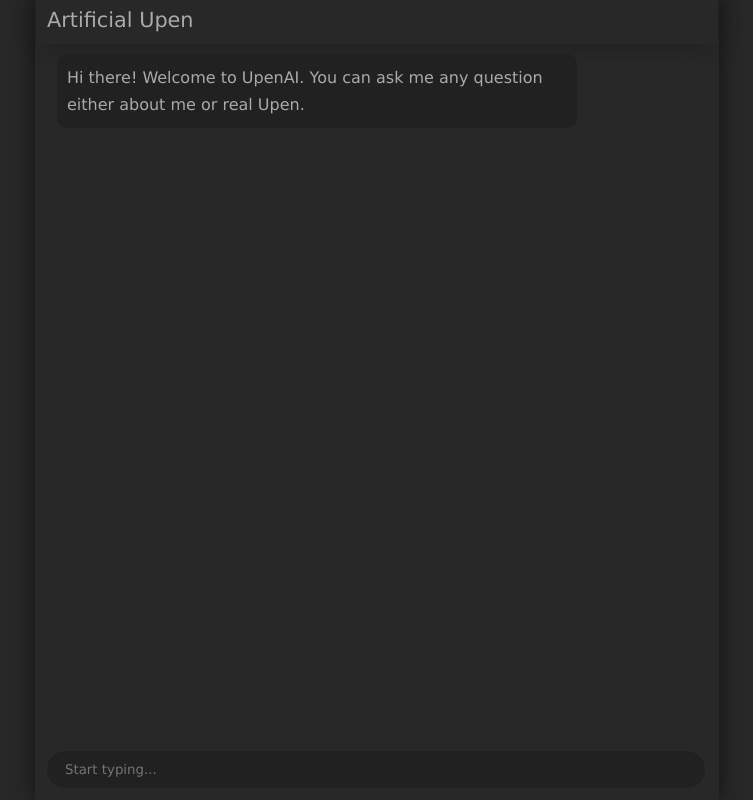
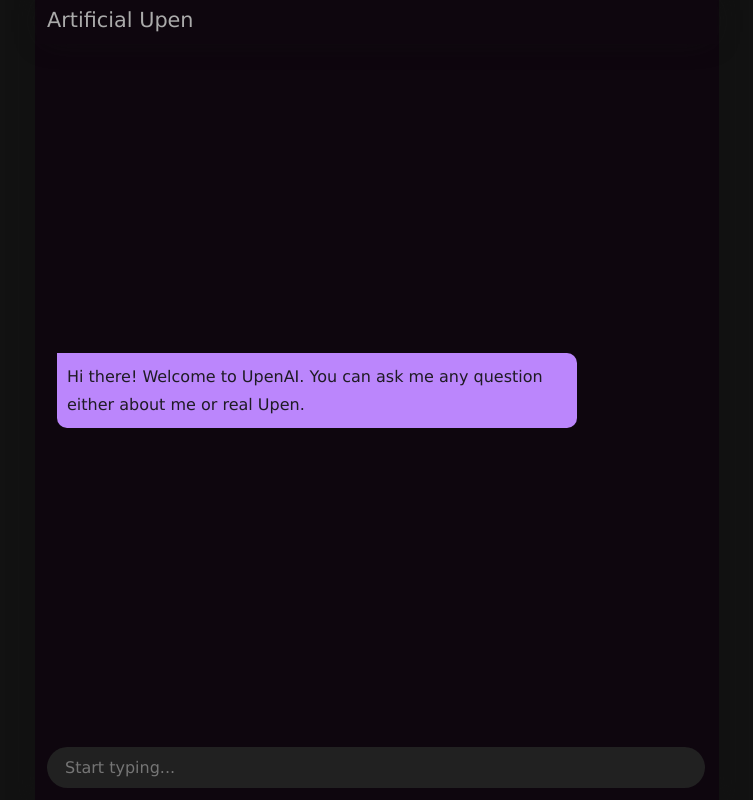
Before and after one commit to dhakalu/chat-with-me, a React (Create React App) app: page / in a window 1280 px wide. Shown: the whole page, without its empty margins (263-1016 px from the left). Built offline with nearby package versions, Linux system fonts and the light colour scheme; what @tensorflow/tfjs would draw is missing.

Commit message:
change styles

```diff
--- a/src/pages/chat/MessageWrapper.js
+++ b/src/pages/chat/MessageWrapper.js
@@ -2,10 +2,12 @@ import styled from 'styled-components'
 import Colors from '../../styles/Color'
 
 const MessageWrapper = styled.div`
-    background-color: ${props => props.isQuery ? 'blue' : Colors.primary};
+    background-color: ${props => props.isQuery ? Colors.secondary : Colors.primary};
     color: ${props => props.isQuery ? '#f0f0f0' : Colors.textPrimary};
     padding: 10px;
     border-radius: 10px;
+    border-top-left-radius: ${props => props.isQuery ? 10 : 0}px;
+    border-top-right-radius: ${props => props.isQuery ? 0 : 10}px;
     max-width: 500px;
     margin: 10px 20px;
     align-self: ${props => props.isQuery ? 'flex-end' : 'flex-start'};
--- a/src/pages/chat/Wrapper.js
+++ b/src/pages/chat/Wrapper.js
@@ -9,24 +9,25 @@ const Wrapper = styled.div`
     align-items: center;
     justify-content: center;
     overflow: hidden;
-    background: ${Colors.secondary};
+    background: ${Colors.background};
     color: #aaa;
     .chat-window-wrapper {
+        elevation: 1;
         display: flex;
         flex-direction: column;
-        background: ${Colors.secondary};
+        background: ${Colors.surface};
         height: 100vh;
         width: 100vw;
         box-shadow: 0 0 20px 0 #121212;
 
         @media (min-width: 1020px) {
             width: 680px;
-            border: 2px solid  ${Colors.secondary};
+            border: 2px solid  ${Colors.surface};
         }
 
         .header {
             padding: 10px;
-            border-bottom: 2px solid  ${Colors.secondary};
+            border-bottom: 2px solid  ${Colors.surface};
             width: calc(100% - 20px);
             box-shadow: 0 0 30px -10px #121212;
             .header-title {
@@ -36,25 +37,26 @@ const Wrapper = styled.div`
 
         .chat-content-wrapper {
             overflow: auto;
+            display: flex;
             flex: 1;
         }
 
         .chat-content-wrapper::-webkit-scrollbar {
-            background-color: ${Colors.secondary};
+            background-color: ${Colors.surface};
             width:16px
         }
 
         /* background of the scrollbar except button or resizer */
         .chat-content-wrapper::-webkit-scrollbar-track {
-            background-color: ${Colors.secondary};
+            background-color: ${Colors.surface};
         }
 
 
         /* scrollbar itself */
         .chat-content-wrapper::-webkit-scrollbar-thumb {
-            background-color: ${Colors.primary};
+            background-color: ${Colors.surface};
             border-radius:16px;
-            border:5px solid ${Colors.secondary};
+            border:5px solid ${Colors.surface};
         }
         .chat-content-wrapper::-webkit-scrollbar-thumb:hover {
             background-color:#a0a0a5;
@@ -66,8 +68,10 @@ const Wrapper = styled.div`
 
 
         .chat-content {
+            flex: 1;
             display: flex;
             flex-direction: column;
+            justify-content: center;
         }
 
         .query{
@@ -81,9 +85,8 @@ const Wrapper = styled.div`
                 outline: none;
                 color: #f0f0f0;
                 padding: 11px 18px;
+                font-size: 16px;
             }
-
-            input:focus { font-size: 16px !important}
         }
     }
 `
--- a/src/pages/chat/index.js
+++ b/src/pages/chat/index.js
@@ -16,16 +16,34 @@ const ChatPage = ({
 
   const [query, setQuery] = useState('')
 
-  const handleKeyPressOnInput = (event) => {
-    const enterCharCode = 13
-    if (event.charCode === enterCharCode) {
+  useEffect(() => {
+    // start fetching things
+    if (queryId) {
+      (async () => {
+        setQuery('')
+        const intent = await getIntent(query)
+        console.log('intent', intent)
+        const message = await getResponeFromIntent(intent)
+        setMessages(
+          [...messages, message])
+      })()
+    }
+  // eslint-disable-next-line
+  }, [queryId])
+
+  useEffect(() => {
+    if (scrollableContent.current) {
+      scrollableContent.current.scrollIntoView({ behavior: 'smooth' })
+    }
+  }, [scrollableContent, messages.length])
+
+  const onQuerySubmit = () => {
     setMessages(
       [...messages, {
         type: 'query',
         content: query
       }])
     setQueryId(queryId + 1)
-    }
   }
 
   const getRandomAnswer = (answers = []) => {
@@ -41,7 +59,7 @@ const ChatPage = ({
     [INTENTS.school]: ['Fisk University at Nashville, TN', 'I completed my BSC in Computer Science from Fisk University.'],
     [INTENTS.major]: ['Computer Science!'],
     [INTENTS.aboutme]: ['I am a robot. Upen created me to train me to answer some questions about him. Want to know him? click here.'],
-    [INTENTS.name]: [`My name Boten. I am robot created by Upen.`],
+    [INTENTS.name]: ['My name Boten. I am robot created by Upen.'],
     [INTENTS.favoriteColor]: ['I like green!', 'I like earthly colors'],
     [INTENTS.currentWork]: ['I answer your questions. Upen works at Change Healthcare as a Software Engineer.'],
     error: ['I am having some troble processing. Try again!'],
@@ -56,30 +74,14 @@ const ChatPage = ({
     }
   }
 
-  useEffect(() => {
-    // start fetching things
-    if (queryId) {
-      (async () => {
-        setQuery('')
-        const intent = await getIntent(query)
-        console.log('intent', intent)
-        const message = await getResponeFromIntent(intent)
-        setMessages(
-          [...messages, message])
-      })()
-    }
-  // eslint-disable-next-line
-  }, [queryId])
-
   const handleQueryChange = (event) => {
     setQuery(event.target.value)
   }
 
-  useEffect(() => {
-    if (scrollableContent.current) {
-      scrollableContent.current.scrollIntoView({ behavior: 'smooth' })
+  const handleSubmit = (event) => {
+    event.preventDefault()
+    onQuerySubmit()
   }
-  }, [scrollableContent, messages.length])
 
   return (
     <Wrapper>
@@ -105,12 +107,13 @@ const ChatPage = ({
           />
         </div>
         <div className='query'>
+          <form onSubmit={handleSubmit}>
             <input
               value={query}
               onChange={handleQueryChange}
-            onKeyPress={handleKeyPressOnInput}
               placeholder='Start typing...'
             />
+          </form>
         </div>
       </div>
     </Wrapper>
--- a/src/styles/Color.js
+++ b/src/styles/Color.js
@@ -1,8 +1,11 @@
 
 const Colors = {
-  primary: '#212121',
-  secondary: '#282828',
-  textPrimary: '#aaa'
+  background: '#121212',
+  surface: '#0e060e',
+  primary: '#BB86FC',
+  secondary: '#01579b',
+  textPrimary: '#1F1B24',
+  errorColor: '#B00020'
 }
 
 export default Colors
```
Lines whose indentation alone changed are shown as unchanged.
